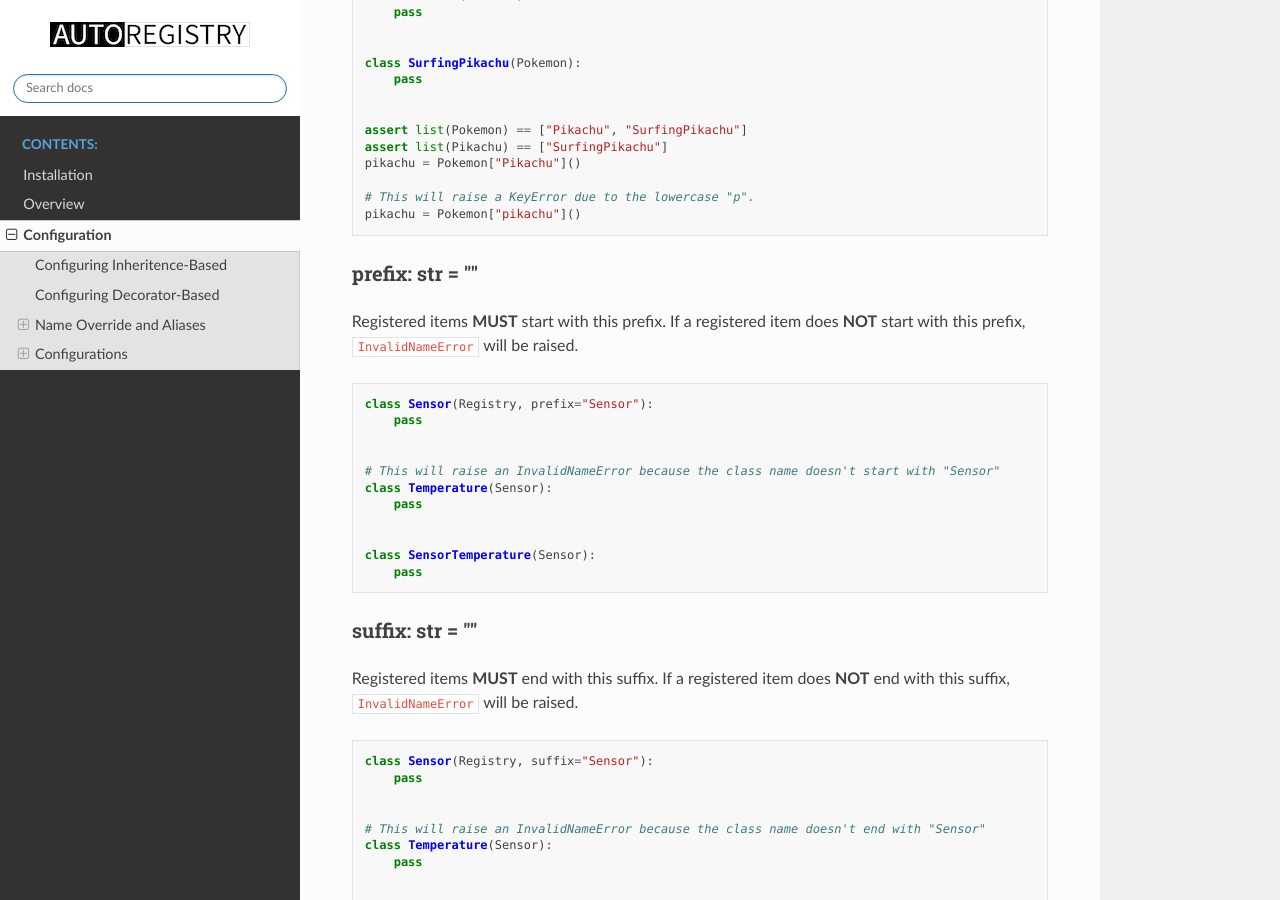
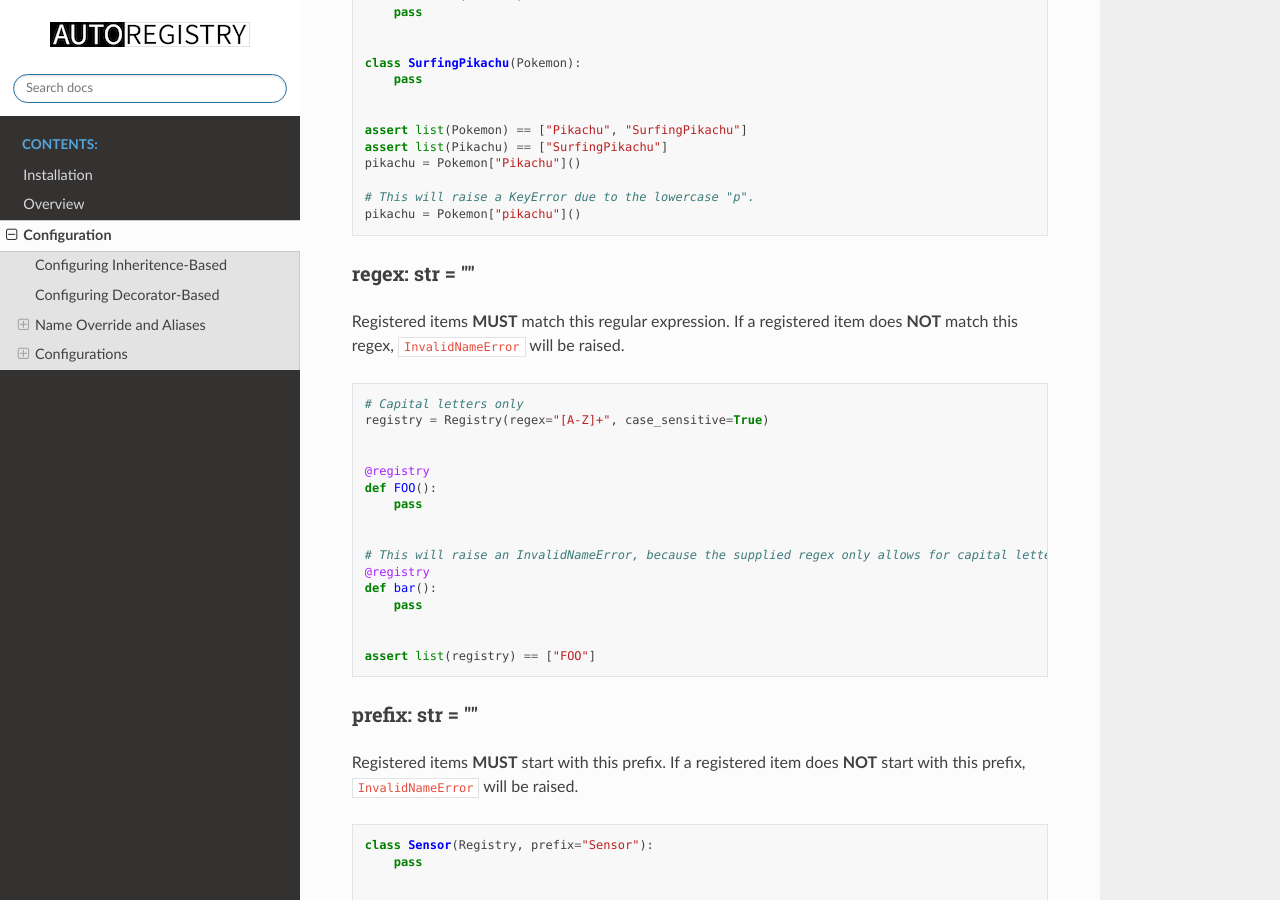
Before and after one commit to BrianPugh/autoregistry, a Sphinx documentation site: the page built from docs/source/Configuration.rst, in a window 1280 px wide and 900 px high, scrolled down 3005 px. Built offline with Sphinx 7.4.7 and the Read the Docs theme 2.0.0, drawn with Linux system fonts in a browser that asks for light colours.

Commit message:
regex support

```diff
--- a/docs/source/Configuration.rst
+++ b/docs/source/Configuration.rst
@@ -180,6 +180,31 @@ A failed lookup will result in a ``KeyError``.
 
    # This will raise a KeyError due to the lowercase "p".
    pikachu = Pokemon["pikachu"]()
+
+
+regex: str = ""
+---------------
+Registered items **MUST** match this regular expression.
+If a registered item does **NOT** match this regex, ``InvalidNameError`` will be raised.
+
+.. code-block:: python
+
+   # Capital letters only
+   registry = Registry(regex="[A-Z]+", case_sensitive=True)
+
+
+   @registry
+   def FOO():
+       pass
+
+
+   # This will raise an InvalidNameError, because the supplied regex only allows for capital letters.
+   @registry
+   def bar():
+       pass
+
+
+   assert list(registry) == ["FOO"]
 
 
 prefix: str = ""
```
Also changed, not shown: 2 other files.
